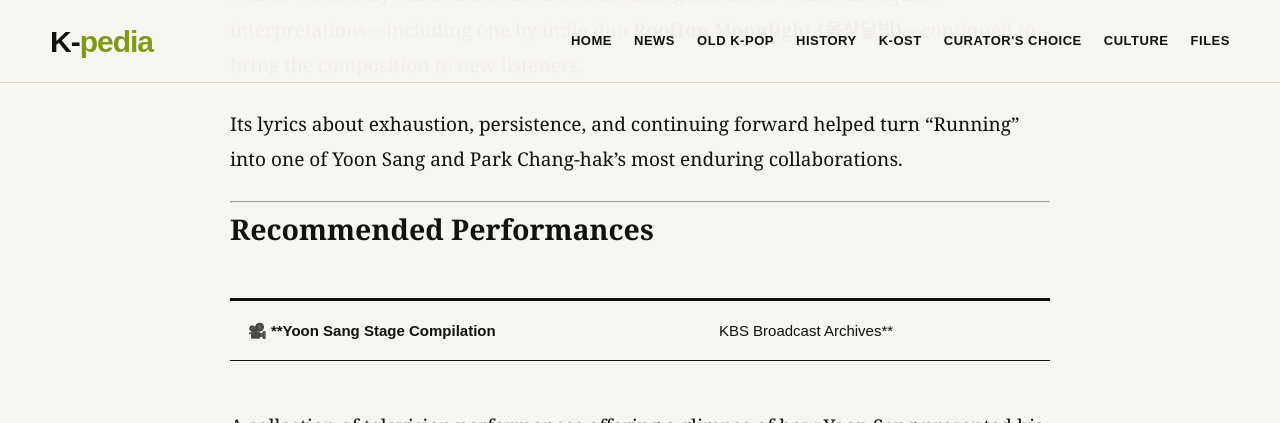
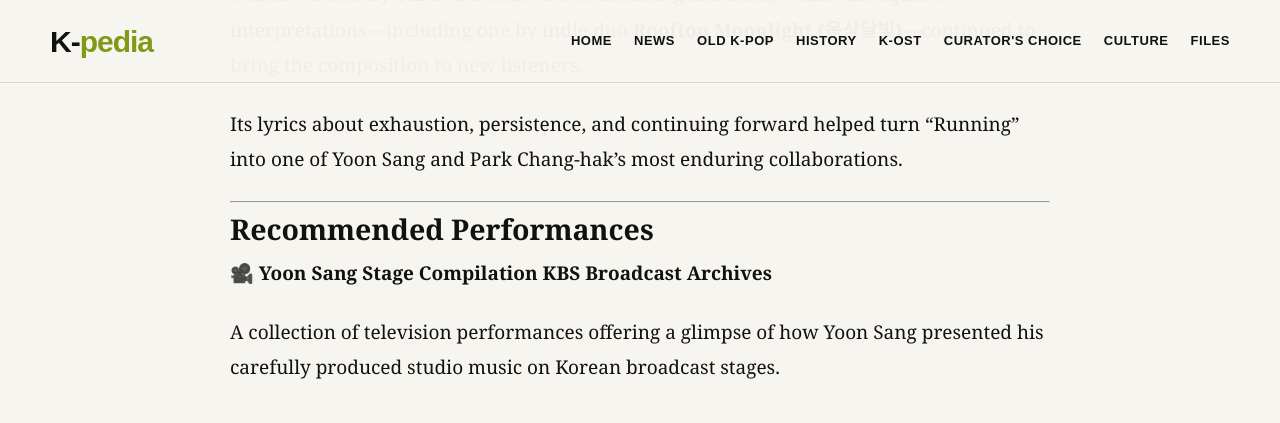
Before and after one commit to kpopkpedia/Kcurator, a Jekyll site: the page built from _posts/2026-09-27-yoon-sang-the-singer-songwriter-who-brought-a-new-sound-to-korean-pop-part-1.md, in a window 1280 px wide and 900 px high, scrolled down 7746 px, cut to the strip 0-423 px from the top of the window. Built offline with Jekyll 4.4.1, drawn with Linux system fonts in a browser that asks for light colours; our own code applies the rules of GitHub Pages for plain Markdown files.

Commit message:
Update _posts/2026-09-27-yoon-sang-the-singer-songwriter-who-brought-a-new-sound-to-korean-pop-part-1.md (via Pages CMS)

```diff
--- a/_posts/2026-09-27-yoon-sang-the-singer-songwriter-who-brought-a-new-sound-to-korean-pop-part-1.md
+++ b/_posts/2026-09-27-yoon-sang-the-singer-songwriter-who-brought-a-new-sound-to-korean-pop-part-1.md
@@ -168,11 +168,11 @@ Its lyrics about exhaustion, persistence, and continuing forward helped turn "Ru
 
 # Recommended Performances
 
-🎥 **Yoon Sang Stage Compilation | KBS Broadcast Archives**
+🎥 **Yoon Sang Stage Compilation  KBS Broadcast Archives**
 
 A collection of television performances offering a glimpse of how Yoon Sang presented his carefully produced studio music on Korean broadcast stages.
 
-{% include youtube.html url="https://www.youtube.com/embed/RXll4hiH2a0" %}
+{% include youtube.html url="[https://www.youtube.com/embed/RXll4hiH2a0](https://www.youtube.com/embed/RXll4hiH2a0)" %}
 
 ---
 
```
